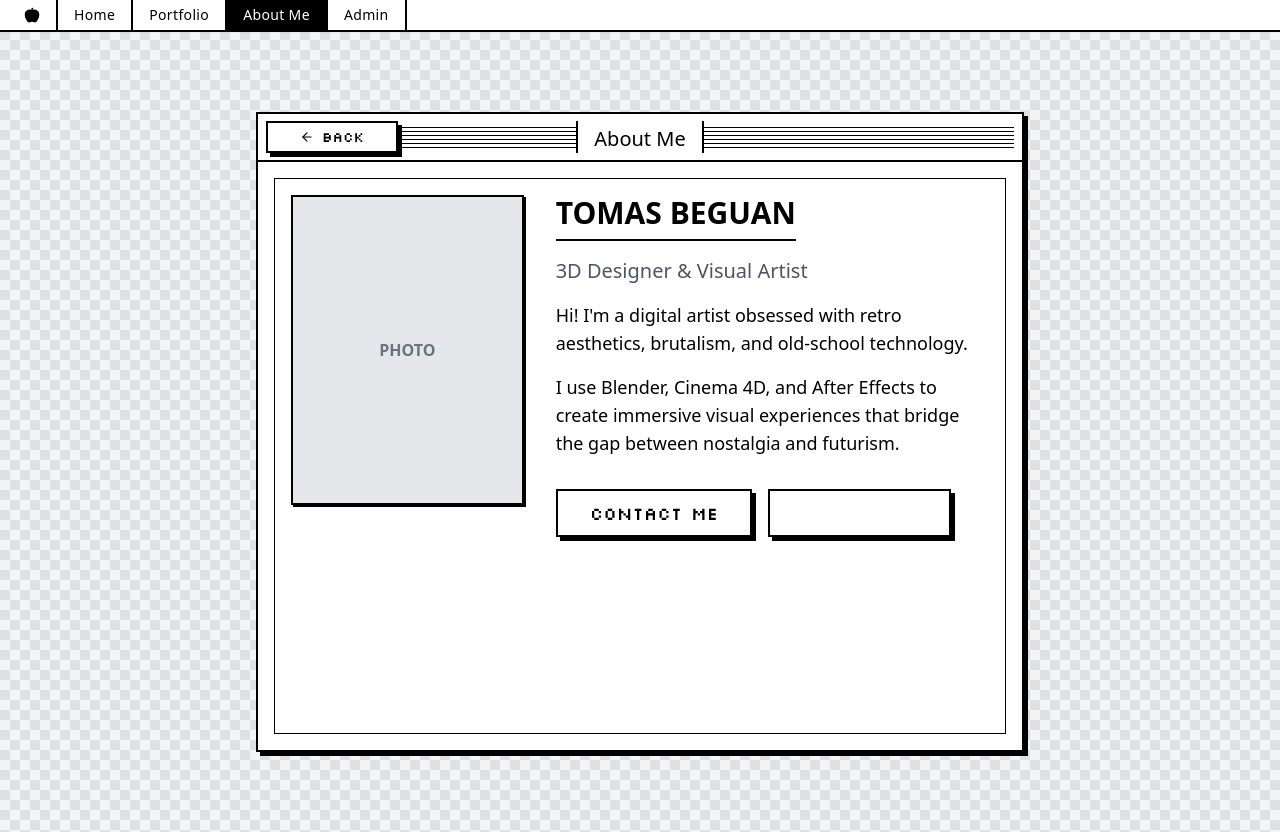
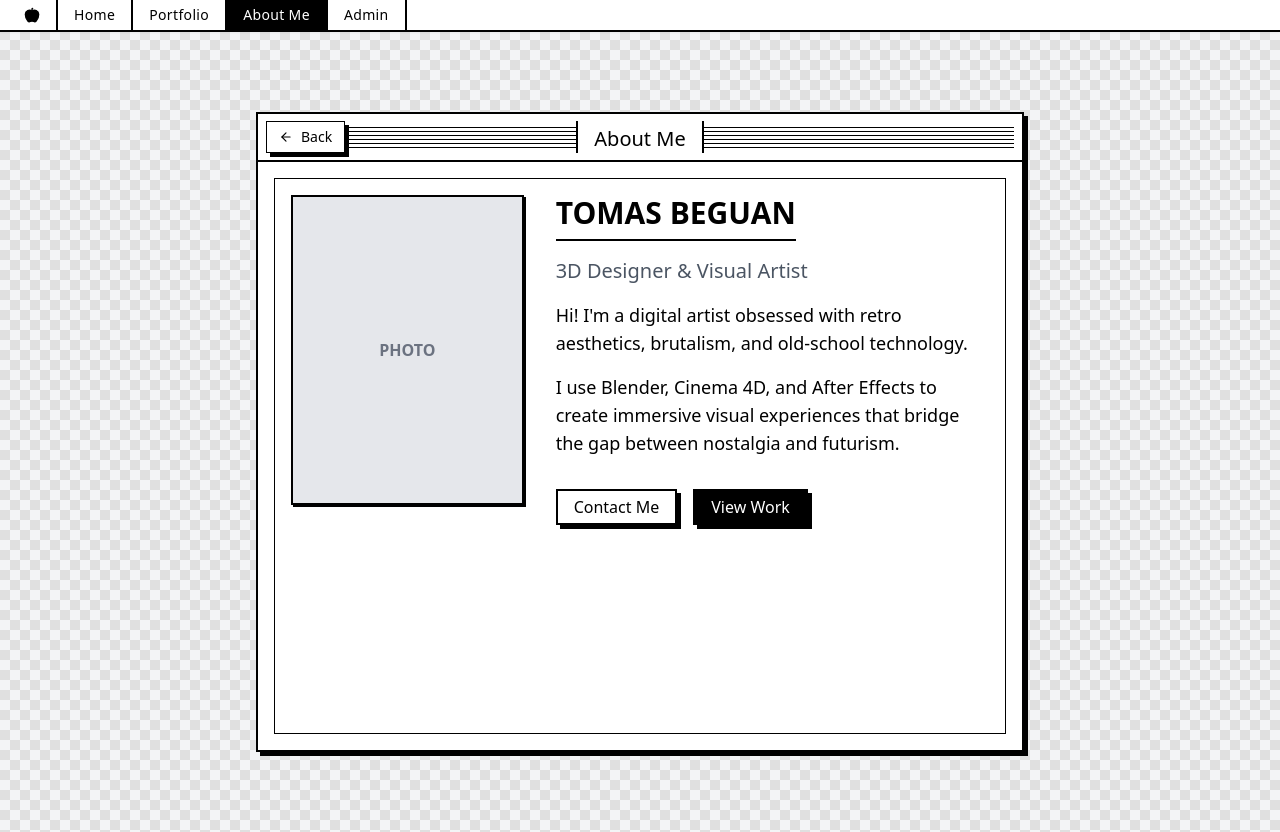
Before and after one commit to TomasBeguan/TomasBeguan-Portfolio, a Next.js app: page /about in a window 1280 px wide. Built offline with nearby package versions, Linux system fonts and the light colour scheme.

Commit message:
Fix RetroButton type error for build

```diff
--- a/src/components/RetroButton.tsx
+++ b/src/components/RetroButton.tsx
@@ -2,29 +2,21 @@
 
 import { cn } from "@/lib/utils";
 
-interface RetroButtonProps {
+interface RetroButtonProps extends React.ButtonHTMLAttributes<HTMLButtonElement> {
     children: React.ReactNode;
+    className?: string;
     onClick?: () => void;
-    className?: string;
-    style?: React.CSSProperties;
 }
 
-export const RetroButton = ({ children, onClick, className = "", style }: RetroButtonProps) => {
+export const RetroButton = ({ children, className, onClick, ...props }: RetroButtonProps) => {
     return (
         <button
             onClick={onClick}
-            style={style}
-            className={`
-        px-8 py-2
-        bg-white dark:bg-retro-dark-blue border-2 border-black dark:border-white
-        font-silkscreen text-lg text-black dark:text-white
-        shadow-retro dark:shadow-[4px_4px_0px_0px_#ffffff]
-        hover:shadow-retro-sm dark:hover:shadow-[2px_2px_0px_0px_#ffffff]
-        hover:translate-x-[2px] hover:translate-y-[2px]
-        hover:bg-black hover:text-white dark:hover:bg-white dark:hover:text-black
-        transition-all active:shadow-none active:translate-x-[4px] active:translate-y-[4px]
-        ${className}
-      `}
+            className={cn(
+                "border-2 border-black dark:border-white shadow-retro dark:shadow-[4px_4px_0px_0px_#ffffff] active:translate-x-[2px] active:translate-y-[2px] active:shadow-none transition-all bg-white dark:bg-retro-dark-blue text-black dark:text-white font-chicago px-4 py-1 hover:bg-gray-100 dark:hover:bg-gray-800",
+                className
+            )}
+            {...props}
         >
             {children}
         </button>
```
